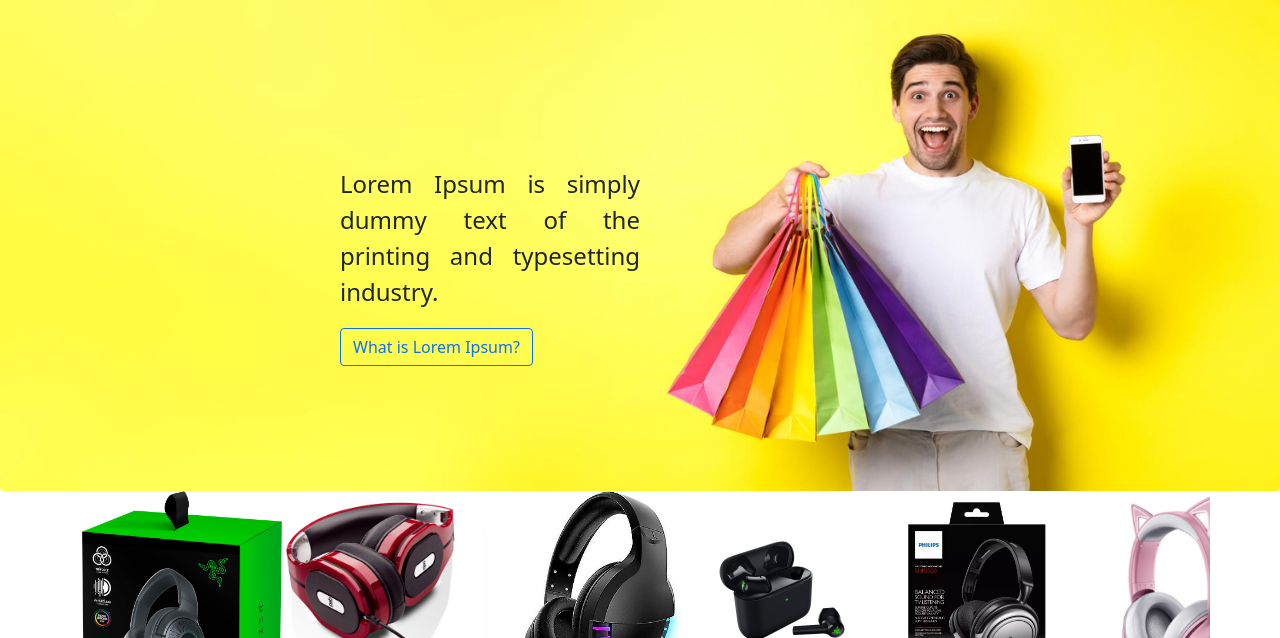
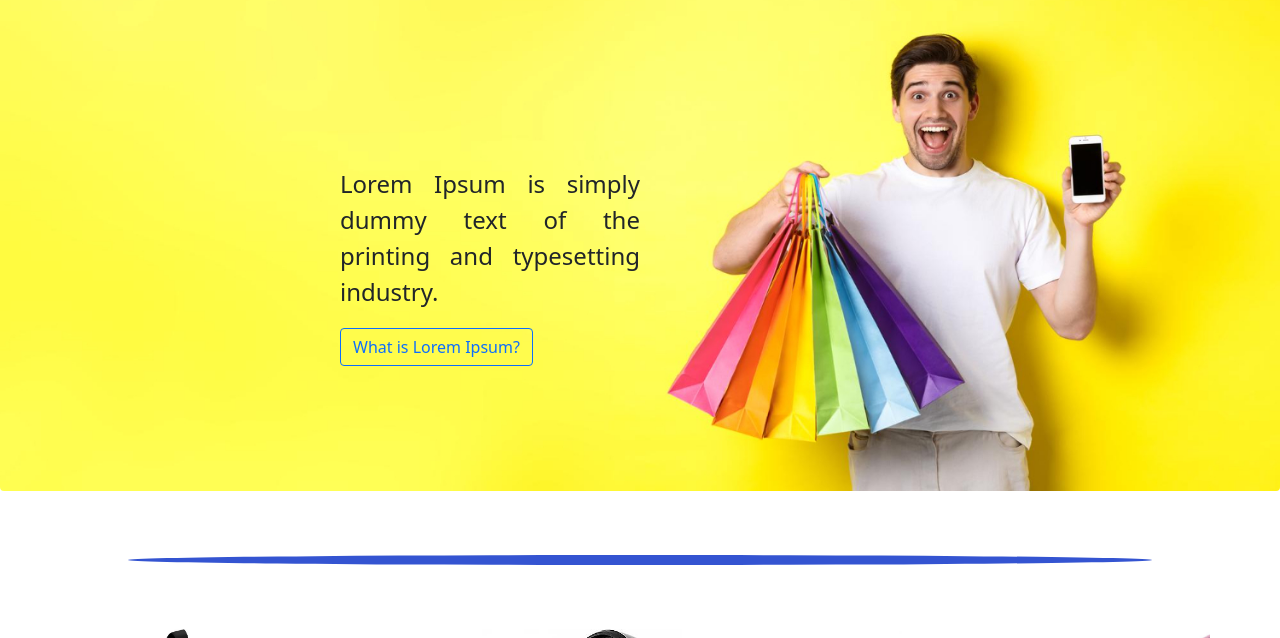
Before and after one commit to EUGTCH/shopthingy, a plain HTML site: page index.html in a window 1280 px wide. Shown: the part 85-723 px from the top of the page. Drawn offline with nearby package versions, Linux system fonts and the light colour scheme.

Commit message:
new try for github

```diff
--- a/style.css
+++ b/style.css
@@ -112,7 +112,13 @@
 }
 
 /*slider animation*/
-
+.line{
+    width: 80%;
+    height: 10px;
+    border-radius: 50%;
+    background-color: var(--primery-color);
+    margin: 5% 10%;
+}
 /*my style start*/
 
 .mybackground{
@@ -125,6 +131,7 @@
 }
 .main-container{
     overflow-x: scroll;
+    height: 300px;
 }
 .main-container::-webkit-scrollbar{
     -webkit-appearance: none;
```
